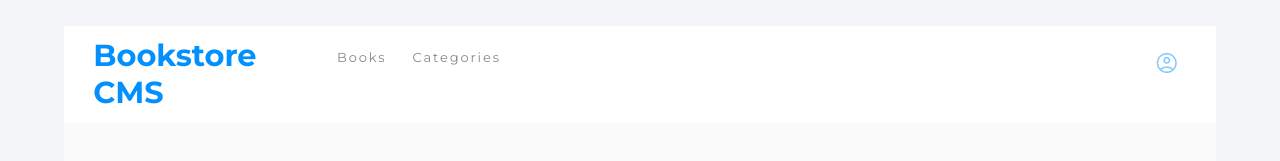
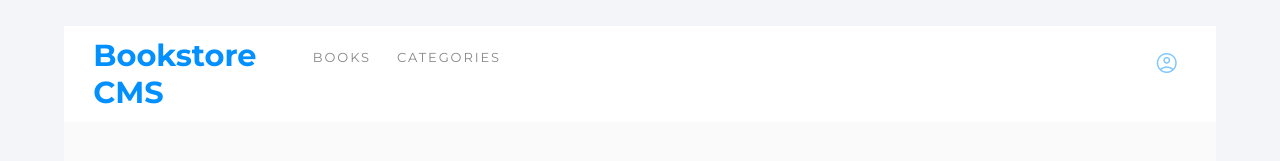
Before and after one commit to gjuliao/react_bookstore, a React (Create React App) app: page / in a window 1280 px wide. Shown: the top 161 px of the page. Built offline with nearby package versions, Linux system fonts and the light colour scheme.

Commit message:
Made changes in navbar

```diff
--- a/src/components/Navbar.js
+++ b/src/components/Navbar.js
@@ -7,8 +7,8 @@ const Navbar = () => (
     <div className="navbar_main">
       <h1>Bookstore CMS</h1>
       <ul className="nav_list">
-        <NavLink className="nav_link" to="/">Books</NavLink>
-        <NavLink className="nav_link" to="/categories">Categories</NavLink>
+        <NavLink className="nav_link" to="/">BOOKS</NavLink>
+        <NavLink className="nav_link" to="/categories">CATEGORIES</NavLink>
       </ul>
     </div>
     <div className="nav_list_user">
```
